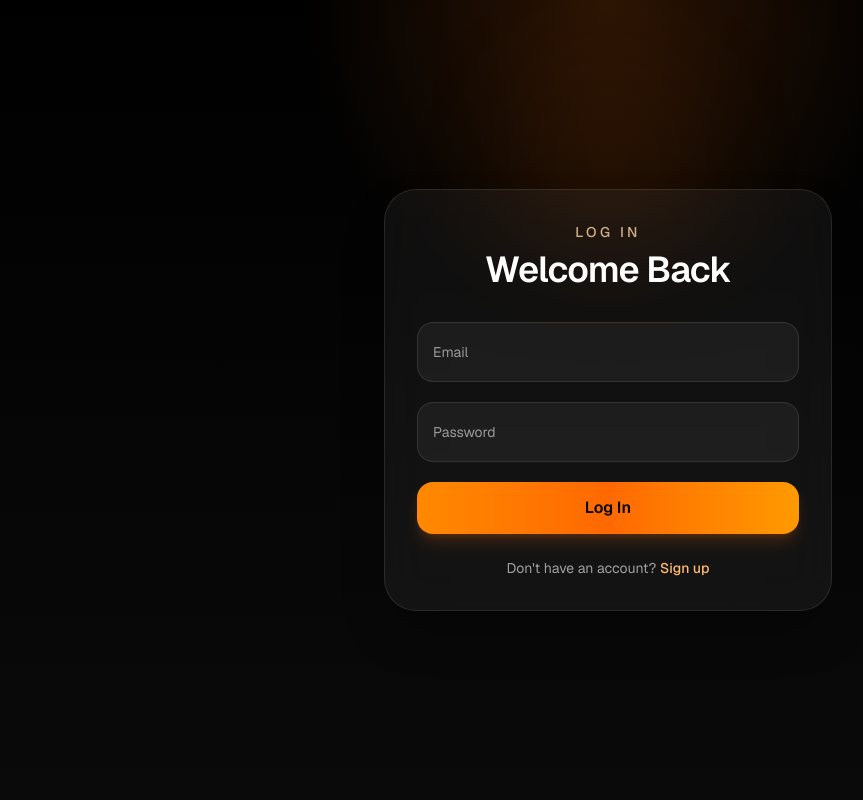
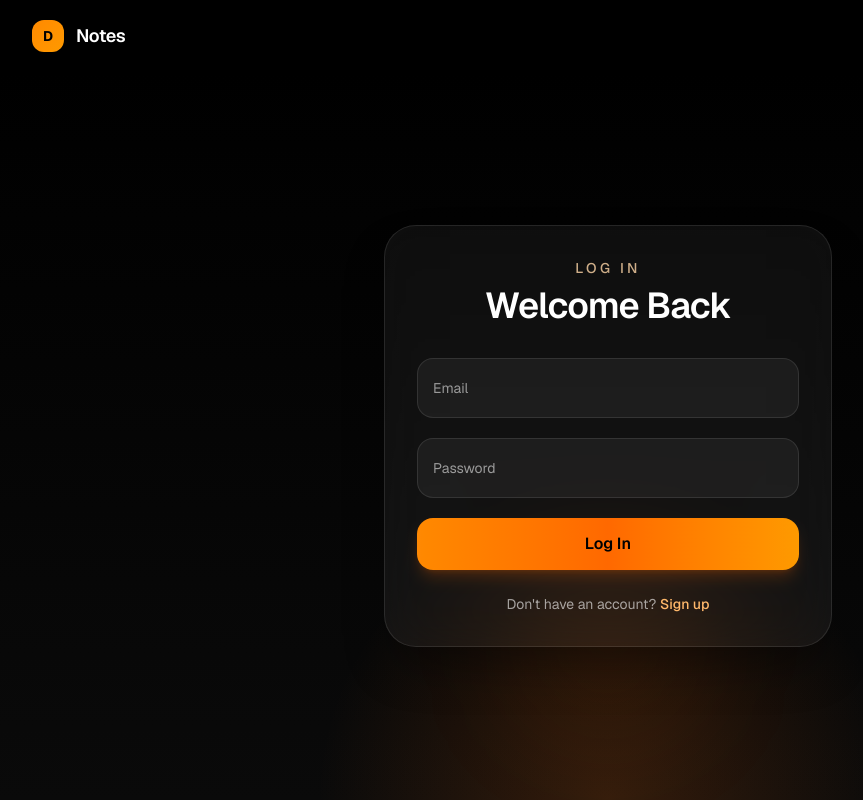
Before and after one commit to dheerajsai15/note-taking-app, a Next.js app: page /login in a window 1280 px wide. Shown: the whole page, without its empty margins (32-895 px from the left). Built offline with nearby package versions, Linux system fonts and the light colour scheme; no server answers.

Commit message:
Adding logo to login and signup pages

```diff
--- a/app/login/page.tsx
+++ b/app/login/page.tsx
@@ -9,9 +9,20 @@ export default function LoginPage(){
     const [ state, formAction, isPending ] = useActionState(signInAction, initialState);
 
     return (
-    <main className="relative flex flex-1 items-center justify-center overflow-hidden bg-black px-4 py-10 text-white sm:px-6 lg:px-8">
-        <div className="absolute inset-0 bg-[radial-gradient(circle_at_top,_rgba(249,115,22,0.18),_transparent_30%),linear-gradient(180deg,_#000000_0%,_#0a0a0a_100%)]" />
-        <div className="absolute top-20 h-40 w-40 rounded-full bg-orange-500/10 blur-3xl" />
+    <div className="relative flex min-h-screen flex-col overflow-hidden bg-black text-white">
+        {/* ── Navbar ── */}
+        <nav className="relative z-20 flex items-center justify-between bg-black px-6 py-5 sm:px-10 lg:px-16">
+            <Link href="/" className="flex items-center gap-3">
+                <div className="flex h-8 w-8 items-center justify-center rounded-xl bg-gradient-to-br from-orange-400 to-amber-500 text-sm font-bold text-black">
+                    D
+                </div>
+                <span className="text-lg font-semibold tracking-tight">Notes</span>
+            </Link>
+        </nav>
+
+        <main className="relative flex flex-1 items-center justify-center overflow-hidden px-4 py-10 text-white sm:px-6 lg:px-8">
+        <div className="absolute inset-0 bg-[radial-gradient(circle_at_bottom,_rgba(249,115,22,0.18),_transparent_30%),linear-gradient(180deg,_#000000_0%,_#0a0a0a_100%)]" />
+        <div className="absolute bottom-20 left-1/2 h-40 w-40 -translate-x-1/2 rounded-full bg-orange-500/10 blur-3xl" />
 
         <section
         className="relative w-full max-w-md rounded-[2rem] border border-white/10 bg-white/5 p-6 shadow-2xl shadow-black/40 backdrop-blur-xl sm:p-8"
@@ -109,5 +120,6 @@ export default function LoginPage(){
         }
         `}</style>
     </main>
+    </div>
     );
 }
--- a/app/signup/page.tsx
+++ b/app/signup/page.tsx
@@ -9,9 +9,20 @@ export default function SignupPage() {
   const [ state, formAction, isPending ] = useActionState(signUpAction, initialState);
 
   return (
-    <main className="relative flex flex-1 items-center justify-center overflow-hidden bg-black px-4 py-10 text-white sm:px-6 lg:px-8">
-      <div className="absolute inset-0 bg-[radial-gradient(circle_at_top,_rgba(249,115,22,0.18),_transparent_30%),linear-gradient(180deg,_#000000_0%,_#0a0a0a_100%)]" />
-      <div className="absolute top-20 h-40 w-40 rounded-full bg-orange-500/10 blur-3xl" />
+    <div className="relative flex min-h-screen flex-col overflow-hidden bg-black text-white">
+      {/* ── Navbar ── */}
+      <nav className="relative z-20 flex items-center justify-between bg-black px-6 py-5 sm:px-10 lg:px-16">
+        <Link href="/" className="flex items-center gap-3">
+          <div className="flex h-8 w-8 items-center justify-center rounded-xl bg-gradient-to-br from-orange-400 to-amber-500 text-sm font-bold text-black">
+            D
+          </div>
+          <span className="text-lg font-semibold tracking-tight">Notes</span>
+        </Link>
+      </nav>
+
+      <main className="relative flex flex-1 items-center justify-center overflow-hidden px-4 py-10 text-white sm:px-6 lg:px-8">
+        <div className="absolute inset-0 bg-[radial-gradient(circle_at_bottom,_rgba(249,115,22,0.18),_transparent_30%),linear-gradient(180deg,_#000000_0%,_#0a0a0a_100%)]" />
+        <div className="absolute bottom-20 left-1/2 h-40 w-40 -translate-x-1/2 rounded-full bg-orange-500/10 blur-3xl" />
 
       <section
         className="relative w-full max-w-md rounded-[2rem] border border-white/10 bg-white/5 p-6 shadow-2xl shadow-black/40 backdrop-blur-xl sm:p-8"
@@ -127,5 +138,6 @@ export default function SignupPage() {
         }
       `}</style>
     </main>
+    </div>
   );
 }
```
